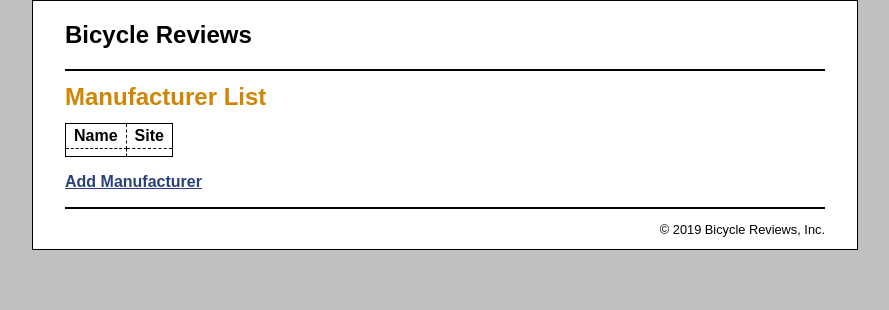
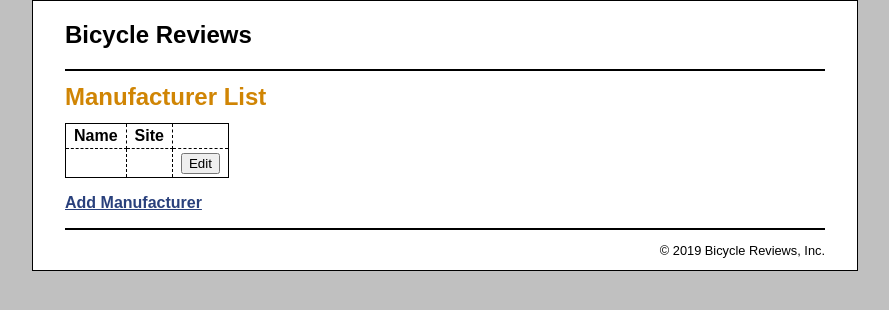
Before and after one commit to d00215406/bicycle_reviews, a PHP site: page /manufacturer_manager/index.php in a window 1280 px wide. Shown: the top 310 px of the page, without its empty margins (195-1084 px from the left). Run offline with PHP 8.4, Linux system fonts and the light colour scheme; tables that the repository leaves empty or names only in its code hold one stand-in row (values such as "Sample post"); data that the repository does not hold is empty.

Commit message:
Backup with add_manufacturer and list_manufacturer working currently working on edit_manufacturer

```diff
--- a/manufacturer_manager/index.php
+++ b/manufacturer_manager/index.php
@@ -33,6 +33,10 @@ if ($action == 'list_manufacturer') {
     $manufacturers = get_manufacturers();
     include('manufacturer_add.php');
  }
+ if ($action == 'show_edit_manufacturer') {
+    $manufacturers = get_manufacturers();
+    include('manufacturer_edit.php');
+ }
 
 
 
@@ -46,6 +50,7 @@ if ($action == 'add_manufacturer') {
 }
 
 if ($action == 'edit_manufacturer') {
+
     $manufacturer_id = filter_input(INPUT_POST, 'manufacturerID');
     $name = filter_input(INPUT_POST, 'name');
     $site = filter_input(INPUT_POST, 'site');
--- a/manufacturer_manager/manufacturer_list.php
+++ b/manufacturer_manager/manufacturer_list.php
@@ -9,16 +9,24 @@
             <tr>
                 <th>Name</th>
                 <th>Site</th>
+                <th>&nbsp;</th>
 
             </tr>
             <?php foreach ($manufacturers as $manufacturer) : ?>
             <tr>
                 <td><?php echo $manufacturer['manufacturerName']; ?></td>
                 <td><?php echo $manufacturer['manufacturerSite']; ?></td>
+                <td><form action="." method="post">
+                    <input type="hidden" name="action"
+                           value="show_edit_form">
+                    <input type="hidden" name="product_id"
+                           value="<?php echo $manufacturer['manufacturerID']; ?>">
+                    <input type="submit" value="Edit">
+                </form></td>
             </tr>
             <?php endforeach; ?>
         </table>
-         <p><a href="?action=show_add_manufacturer">Add Manufacturer</a></p>
+         <p><a href="?action=add_manufacturer">Add Manufacturer</a></p>
 
     </section>
 
```
